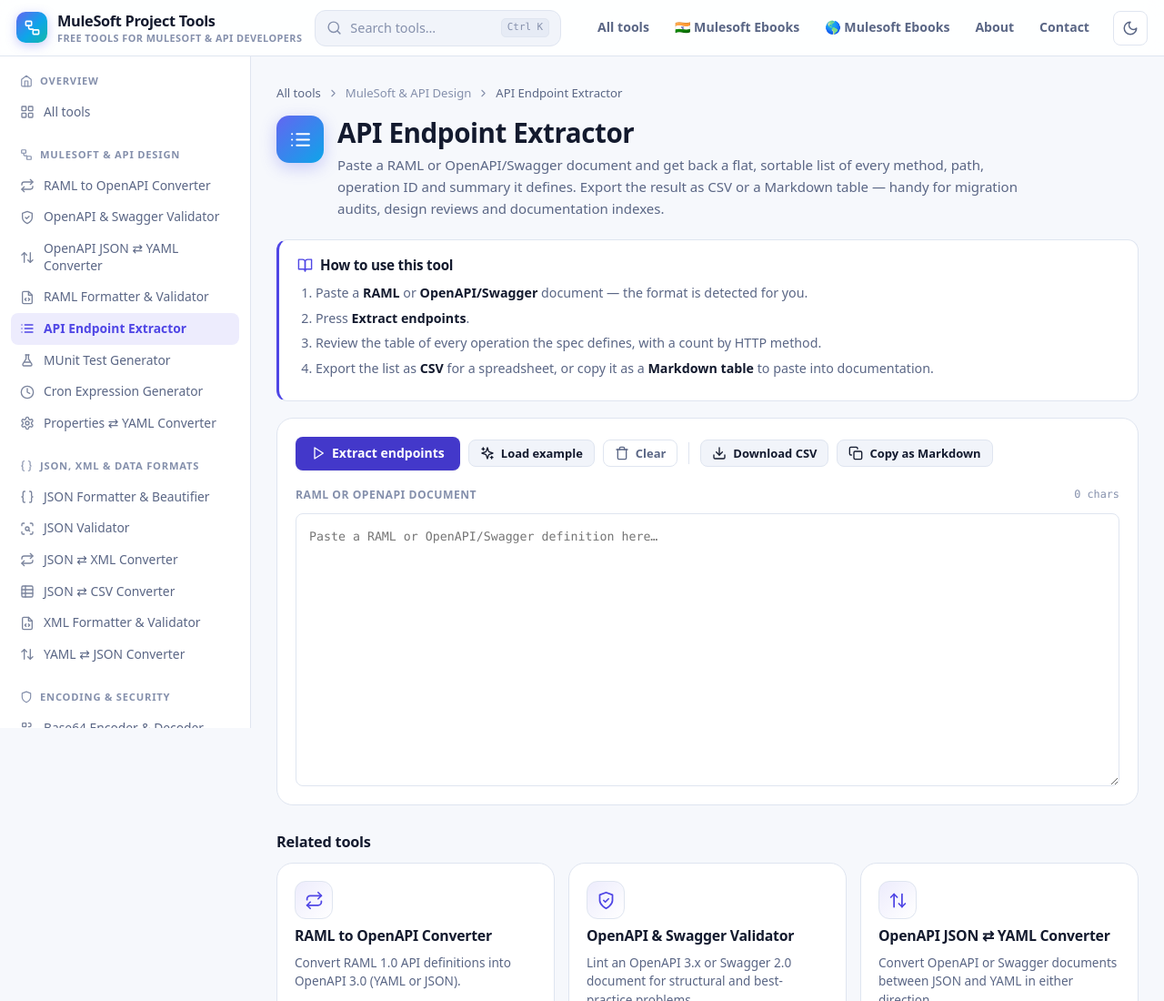
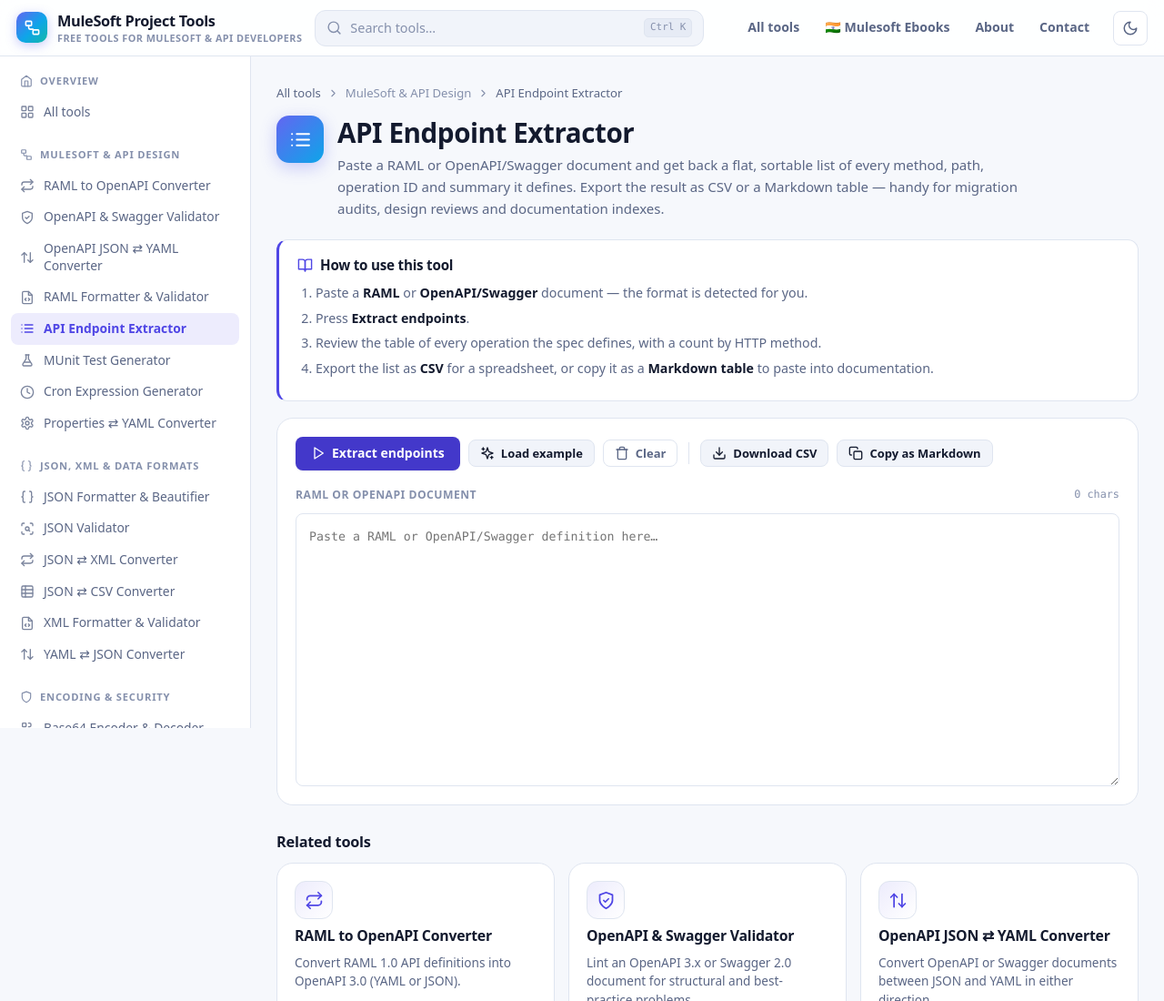
Before and after one commit to mulesoftdevtools/mulesoft-project-tools, a plain HTML site: page api-endpoint-extractor.html in a window 1280 px wide. Shown: the top 1100 px of the page at 91% size. Drawn offline with Linux system fonts and the light colour scheme.

Commit message:
Update api-endpoint-extractor.html

```diff
--- a/api-endpoint-extractor.html
+++ b/api-endpoint-extractor.html
@@ -57,7 +57,6 @@
   <nav class="topnav" aria-label="Main">
     <a href="index.html">All tools</a>
     <a href="https://payhip.com/mulesoftebooks"> 🇮🇳 Mulesoft Ebooks </a>
-    <a href="https://mulesoftebooks.gumroad.com/"> 🌎 Mulesoft Ebooks </a>
     <a href="about.html">About</a>
     <a href="contact.html">Contact</a>
   </nav>
```
